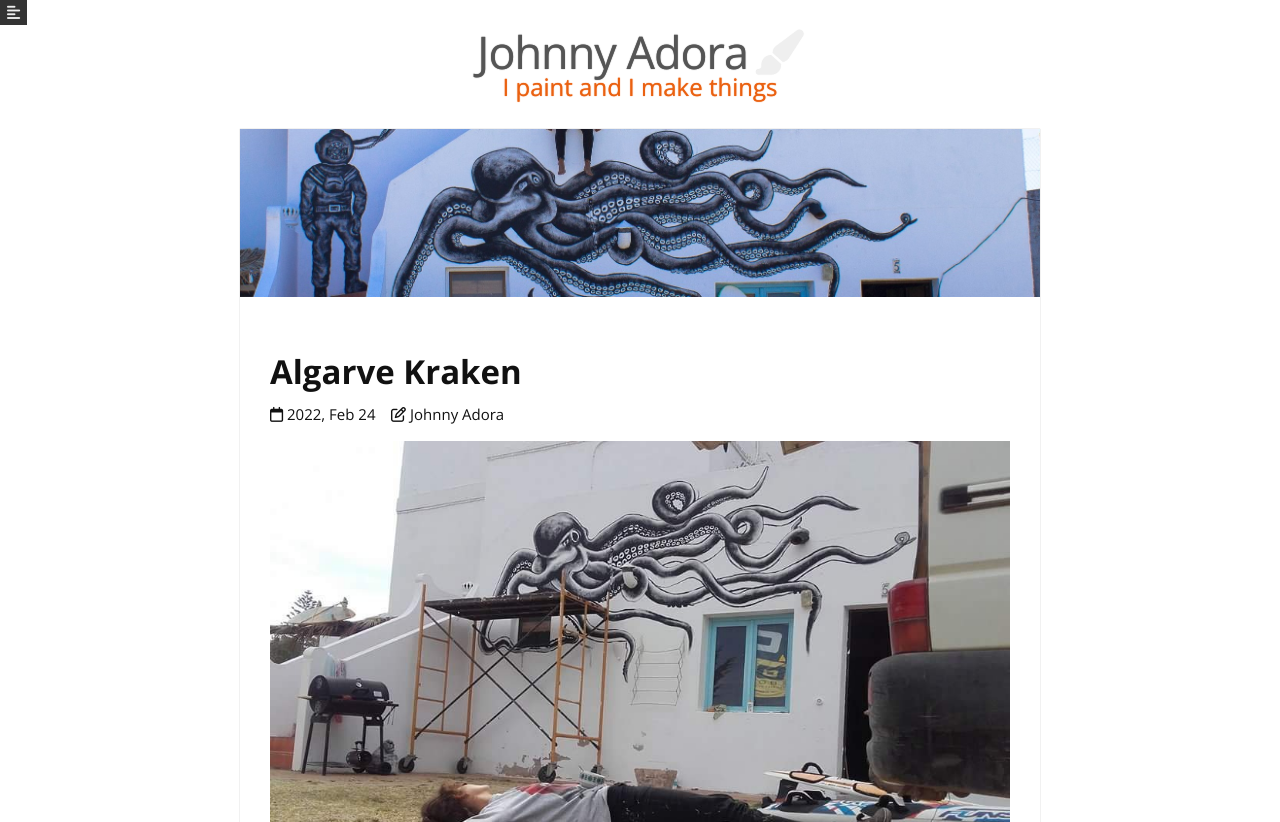
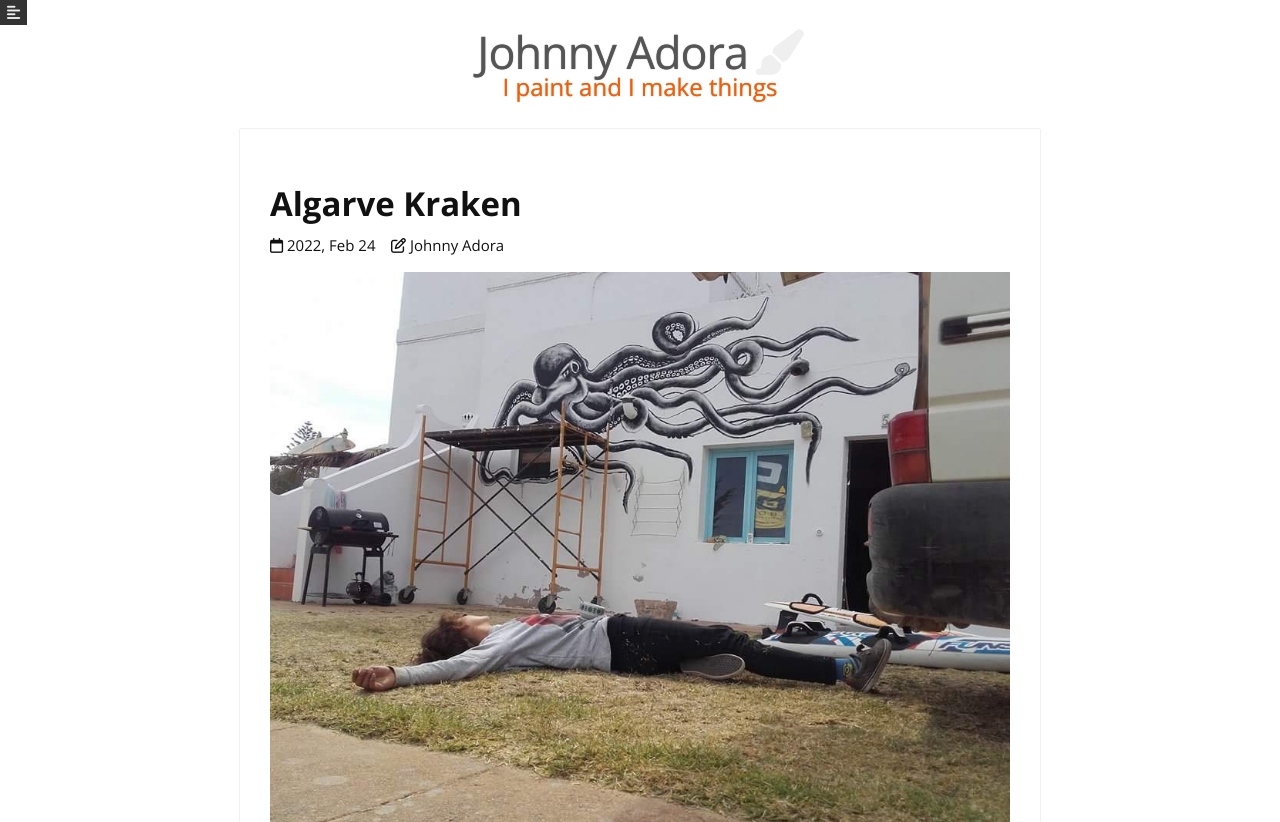
Before and after one commit to johnnyadora/johnnyadora.github.io, a Jekyll site: the page built from _posts/2022-02-24-algarve-kraken.md, in a window 1280 px wide. Shown: the top 822 px of the page. Built offline with Jekyll 4.4.1, drawn with Linux system fonts in a browser that asks for light colours; nearby versions of some CDN libraries; grey boxes are pictures that could not be loaded.

```diff
--- /dev/null
+++ b/CNAME
@@ -0,0 +1 @@
+https://johnnyadora.github.io/
--- a/_layouts/default.html
+++ b/_layouts/default.html
@@ -38,6 +38,5 @@ function closeNav() {
 }
 </script>
 <link href="//maxcdn.bootstrapcdn.com/font-awesome/latest/css/font-awesome.min.css" rel="stylesheet" type="text/css">
-{% include analytics.html %}
 </body>
 </html>
--- a/_layouts/post.html
+++ b/_layouts/post.html
@@ -3,9 +3,6 @@ layout: default
 ---
 
 <div class="page-container">
-   {% if page.img %}
-    <img class="featured-img" src={{ "/images-hq/" | prepend: site.baseurl | append : page.img}} alt="{{page.title}}">
-    {% endif %}
     <div class="content">
     <article>
         <h1 class="page-title">{{page.title}}</h1>
```
